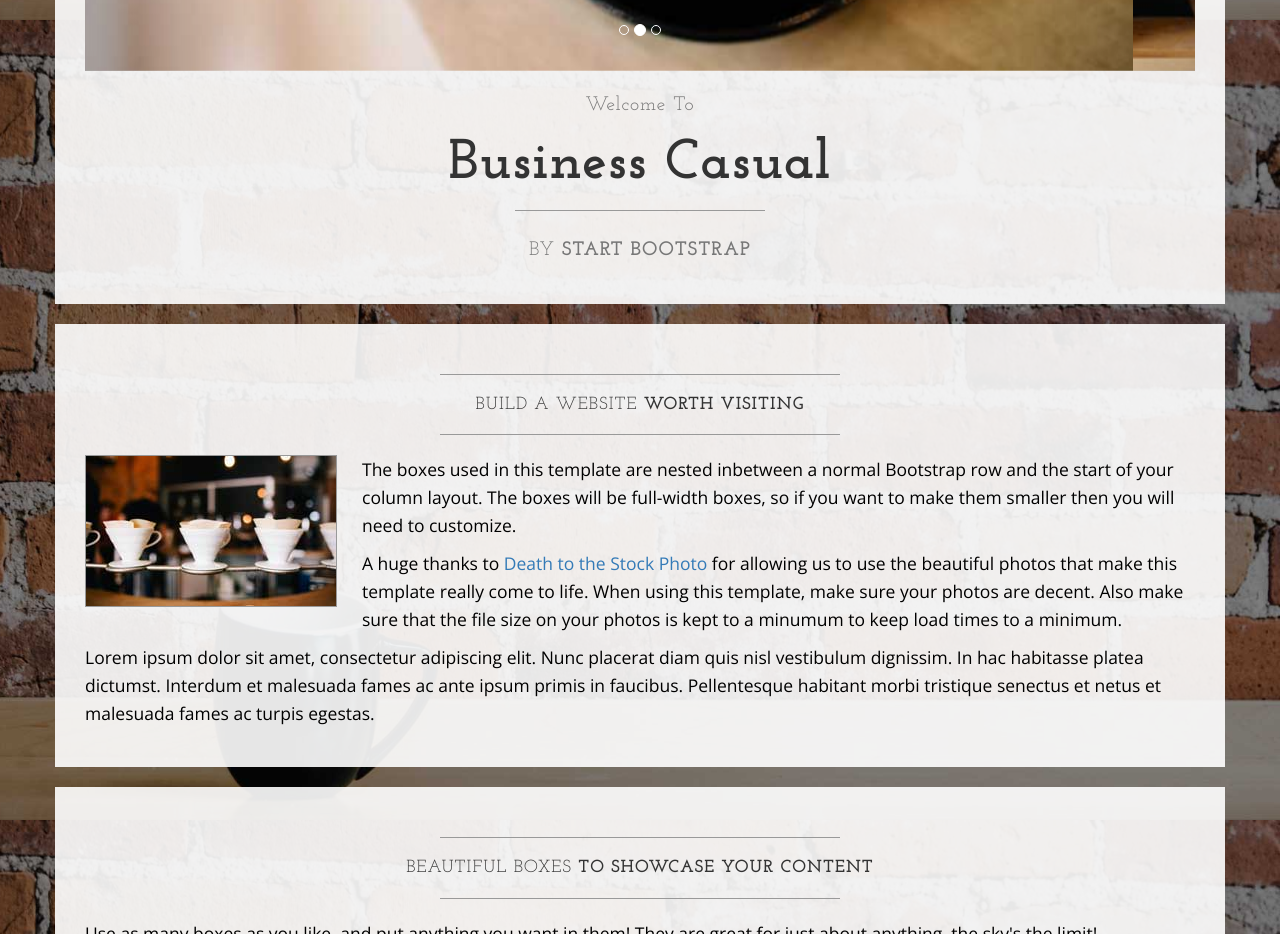
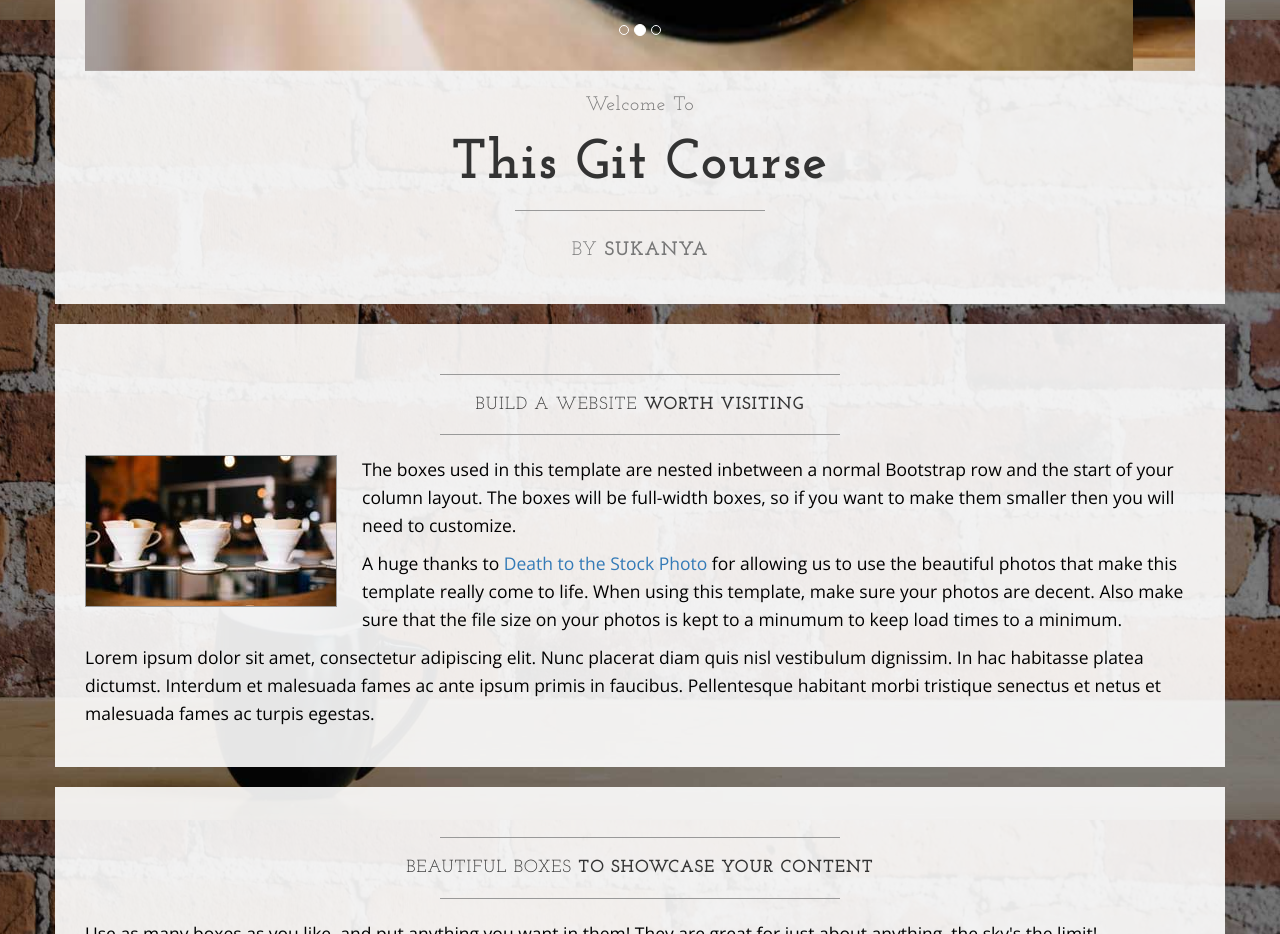
Before and after one commit to sukanya127/Learnable-Git-Course, a plain HTML site: page index.html in a window 1280 px wide. Shown: the part 780-1714 px from the top of the page. Drawn offline with nearby package versions, Linux system fonts and the light colour scheme.

Commit message:
Changed items after carousel

```diff
--- a/index.html
+++ b/index.html
@@ -108,11 +108,11 @@
                     <h2 class="brand-before">
                         <small>Welcome to</small>
                     </h2>
-                    <h1 class="brand-name">Business Casual</h1>
+                    <h1 class="brand-name">This Git Course</h1>
                     <hr class="tagline-divider">
                     <h2>
                         <small>By
-                            <strong>Start Bootstrap</strong>
+                            <strong>Sukanya</strong>
                         </small>
                     </h2>
                 </div>
```
